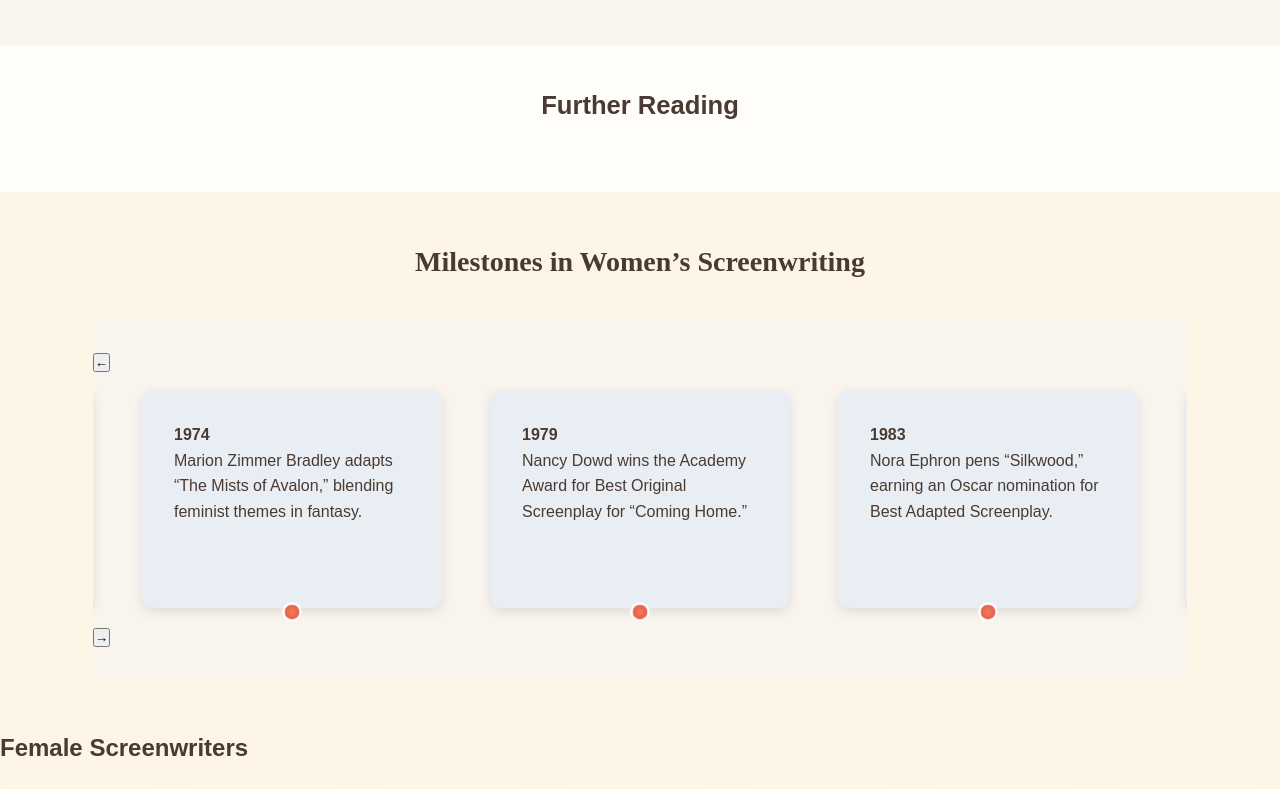
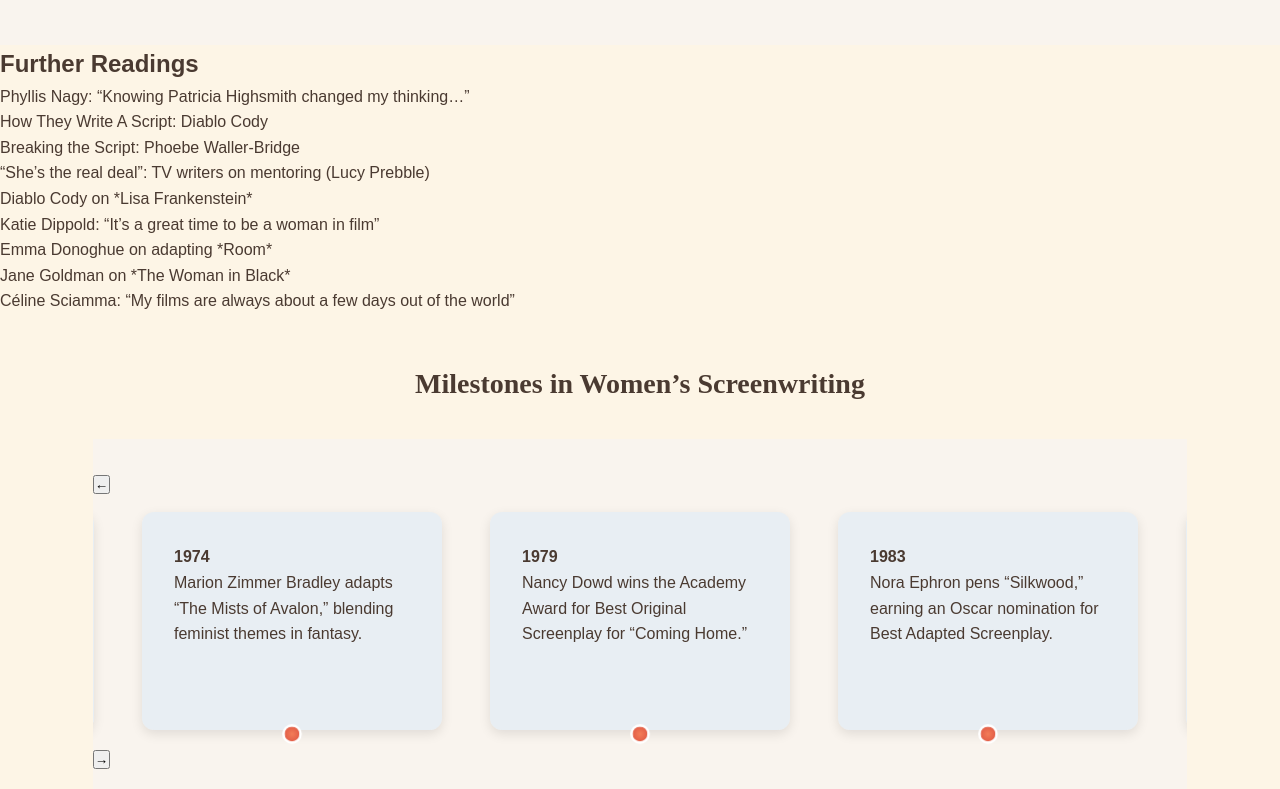
Before and after one commit to GabrielWQ32/WWFTV, a website: page index.html in a window 1280 px wide. Shown: the part 2299-3088 px from the top of the page. Drawn offline with Linux system fonts and the light colour scheme.

Commit message:
Update index.html

```diff
--- a/index.html
+++ b/index.html
@@ -133,12 +133,21 @@ Together, through preservation, celebration, education, and advocacy, Women Writ
   </section>
 
   <!-- Resources Section -->
-  <section id="resources" class="resources">
-    <h2>Further Reading</h2>
-    <ul class="resources-list">
-      <!-- … your resource-item list here … -->
-    </ul>
-  </section>
+  <section id="further-readings">
+  <h2>Further Readings</h2>
+  <ul>
+    <li><a href="https://www.theguardian.com/film/2022/oct/23/phyllis-nagy-director-call-jane-patricia-highsmith-interview" target="_blank">Phyllis Nagy: “Knowing Patricia Highsmith changed my thinking…”</a></li>
+    <li><a href="https://gointothestory.blcklst.com/how-they-write-a-script-diablo-cody-dd96f5ce493f" target="_blank">How They Write A Script: Diablo Cody</a></li>
+    <li><a href="https://jturkwrites.medium.com/breaking-the-script-phoebe-waller-bridge-writing-matches-tone-b4316a75b7e4" target="_blank">Breaking the Script: Phoebe Waller‑Bridge</a></li>
+    <li><a href="https://www.theguardian.com/tv-and-radio/2020/jan/19/tv-screenwriters-mentoring-programme-lucy-prebble-screenskills-dancing-ledge" target="_blank">“She’s the real deal”: TV writers on mentoring (Lucy Prebble)</a></li>
+    <li><a href="https://scriptmag.com/interviews-features/character-informing-the-narrative-a-conversation-with-lisa-frankenstein-screenwriter-diablo-cody" target="_blank">Diablo Cody on *Lisa Frankenstein*</a></li>
+    <li><a href="https://www.theguardian.com/film/2013/jul/21/katie-dippold-the-heat-comedy-interview" target="_blank">Katie Dippold: “It’s a great time to be a woman in film”</a></li>
+    <li><a href="https://www.theguardian.com/film/2016/jan/15/emma-donoghue-room-screenplay" target="_blank">Emma Donoghue on adapting *Room*</a></li>
+    <li><a href="https://www.theguardian.com/film/2012/feb/05/susan-hill-jane-goldman-interview" target="_blank">Jane Goldman on *The Woman in Black*</a></li>
+    <li><a href="https://www.theguardian.com/film/2021/nov/14/celine-sciamma-petite-maman-interview-girlhood-portrait-lady-fire" target="_blank">Céline Sciamma: “My films are always about a few days out of the world”</a></li>
+  </ul>
+</section>
+
   <!-- 5. SUPERCHARGED TIMELINE OF WOMEN'S SCREENWRITING -->
   <section class="section" id="milestones">
     <h2>Milestones in Women’s Screenwriting</h2>
```
